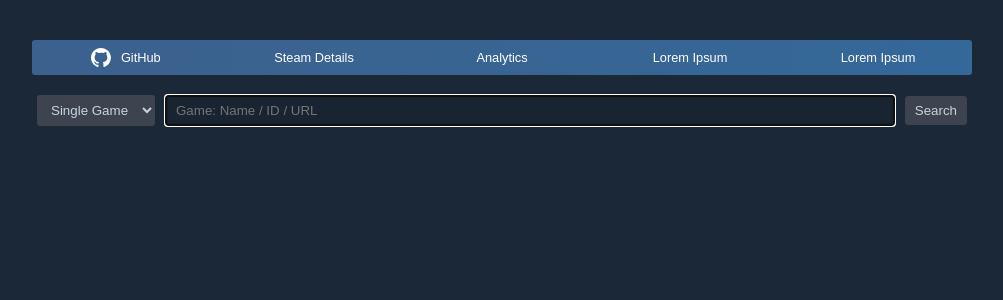
After one commit to dodaucy/steam-details, a Python web app: template src/templates/index.html in a window 1280 px wide. The commit adds this page. Shown: the top 300 px of the page, without its empty margins (138-1141 px from the left). Run offline with Jinja, Linux system fonts and the light colour scheme; the template is opened without the code that fills it, so the values that code supplies are empty.

Commit message:
Add navigation area

```diff
--- a/src/main.py
+++ b/src/main.py
@@ -63,7 +63,8 @@ async def index(request: Request):
     return templates.TemplateResponse(
         "index.html",
         {
-            "request": request
+            "request": request,
+            "selected_nav_item": "index"
         }
     )
 
--- a/src/static/css/style.css
+++ b/src/static/css/style.css
@@ -19,7 +19,7 @@ button {
 .small-font {
     font-size: 12px;
 }
-[title]:hover {
+.result-item [title]:hover {
     cursor: help;
 }
 
@@ -39,6 +39,47 @@ button {
 #page-content > * {
     width: 100%;
     margin: 10px 0px 10px 0px;
+}
+
+
+
+/* Navigation Area */
+#nav_area {
+    display: flex;
+    flex-direction: row;
+    justify-content: space-between;
+    align-items: center;
+
+    /* Original: background: linear-gradient( to right, rgba(62, 103, 150, 0.919) 11.38%, rgba(58, 120, 177, 0.8) 25.23%, rgb(15, 33, 110) 100%); */
+    background: linear-gradient( to right, rgba(62, 103, 150, 0.919) 11.38%, rgba(58, 120, 177, 0.8) 100%);
+    border-radius: 3px;
+    font-size: 0.8em;
+
+    height: 35px;
+}
+#nav_area > * {
+    display: flex;
+    flex-direction: row;
+    justify-content: center;
+    align-items: center;
+
+    height: 100%;
+    width: 100%;
+}
+#nav_area > * > * {
+    margin: 0px 5px 0px 5px;
+}
+#nav_area > * > img {
+    height: 1.5em;
+}
+#nav_area > *:hover {
+    /* Original: background: linear-gradient( to right, rgba(33, 162, 255, 0.25) 0%, rgba(33, 162, 255, 0.15) 50%, rgba(50, 50, 51, 0) 100%); */
+    background: linear-gradient( to right, rgba(33, 162, 255, 0.4) 0%, rgba(33, 162, 255, 0.25) 50%, rgba(50, 50, 51, 0) 100%);
+}
+
+/* Active Tab */
+#active-tab {
+    text-decoration: underline;
 }
 
 
--- a/src/templates/index.html
+++ b/src/templates/index.html
@@ -5,6 +5,7 @@
 </head>
 <body>
     <div id="page-content">
+        {% include "nav_area.html" %}
         <div id="search-bar">
             <select id="mode-select">
                 <option value="single-game">Single Game</option>
--- /dev/null
+++ b/src/templates/nav_area.html
@@ -0,0 +1,28 @@
+<div id="nav_area">
+    <a href="https://github.com/dodaucy/steam-details" target="_blank" title="View on GitHub">
+        <img src="/static/img/github/github.svg" onerror="this.onerror=null; this.src='/static/img/github/github.png'" alt="GitHub">
+        <div>
+            GitHub
+        </div>
+    </a>
+    <a href="/" {% if selected_nav_item == "index" %}id="active-tab"{% endif %}>
+        <div>
+            Steam Details
+        </div>
+    </a>
+    <a href="/analytics" {% if selected_nav_item == "analytics" %}id="active-tab"{% endif %}>
+        <div>
+            Analytics
+        </div>
+    </a>
+    <a>
+        <div>
+            Lorem Ipsum
+        </div>
+    </a>
+    <a>
+        <div>
+            Lorem Ipsum
+        </div>
+    </a>
+</div>
```
Also changed, not shown: src/static/img/github/github.png (added), src/static/img/github/github.svg (added).
